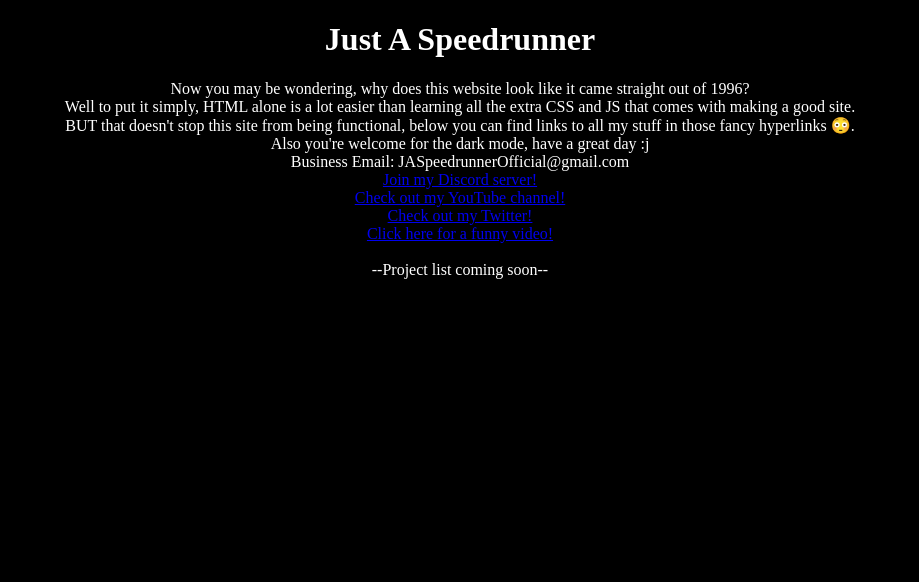
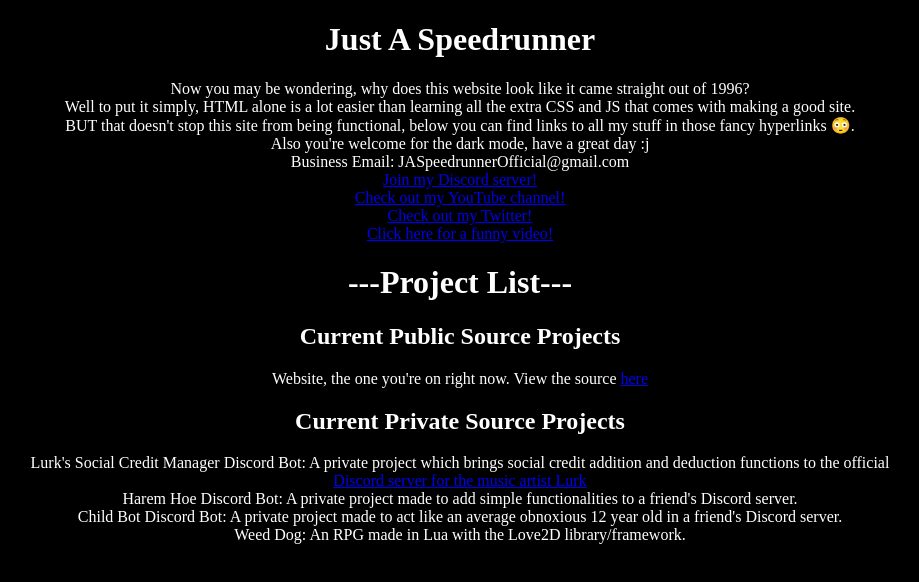
Before and after one commit to JustASpeedrunner/JustASpeedrunner.github.io, a plain HTML site: page index.html in a window 1280 px wide. Shown: the whole page, without its empty margins (180-1099 px from the left). Drawn offline with Linux system fonts and the light colour scheme.

Commit message:
Add Project list

```diff
--- a/index.html
+++ b/index.html
@@ -3,6 +3,7 @@
     <title>JustASpeedrunner</title>
     <style>
         h1 {text-align: center;}
+        h2 {text-align: center;}
         p {text-align: center;}
     </style>
     <body style="background-color: black;">
@@ -17,9 +18,19 @@
             <a href="https://www.youtube.com/channel/UCDM5fpGT8Ght6kw3wvmiBTQ">Check out my YouTube channel!</a><br>
             <a href="https://twitter.com/justaspeedyboi">Check out my Twitter!</a><br>
             <a href="https://www.youtube.com/watch?v=dQw4w9WgXcQ">Click here for a funny video!</a><br>
-            <br>
-            --Project list coming soon--
-        </p>
+         </p>
+      	 <h1>---Project List---</h1>
+         <h2>Current Public Source Projects</h2>
+         <p>Website, the one you're on right now. View the source <a href="https://github.com/JustASpeedrunner/JustASpeedrunner.github.io">here</a><br>
+         </p>
+
+         <h2>Current Private Source Projects</h2>
+         <p>Lurk's Social Credit Manager Discord Bot: A private project which brings social credit addition and deduction functions to the official<br>
+             <a href="https://discord.gg/RtaeqjkUjw">Discord server for the music artist Lurk</a><br>
+            Harem Hoe Discord Bot: A private project made to add simple functionalities to a friend's Discord server.<br>
+            Child Bot Discord Bot: A private project made to act like an average obnoxious 12 year old in a friend's Discord server.<br>
+            Weed Dog: An RPG made in Lua with the Love2D library/framework.<br>
+         </p>
 
         </font>
     </body>
```
